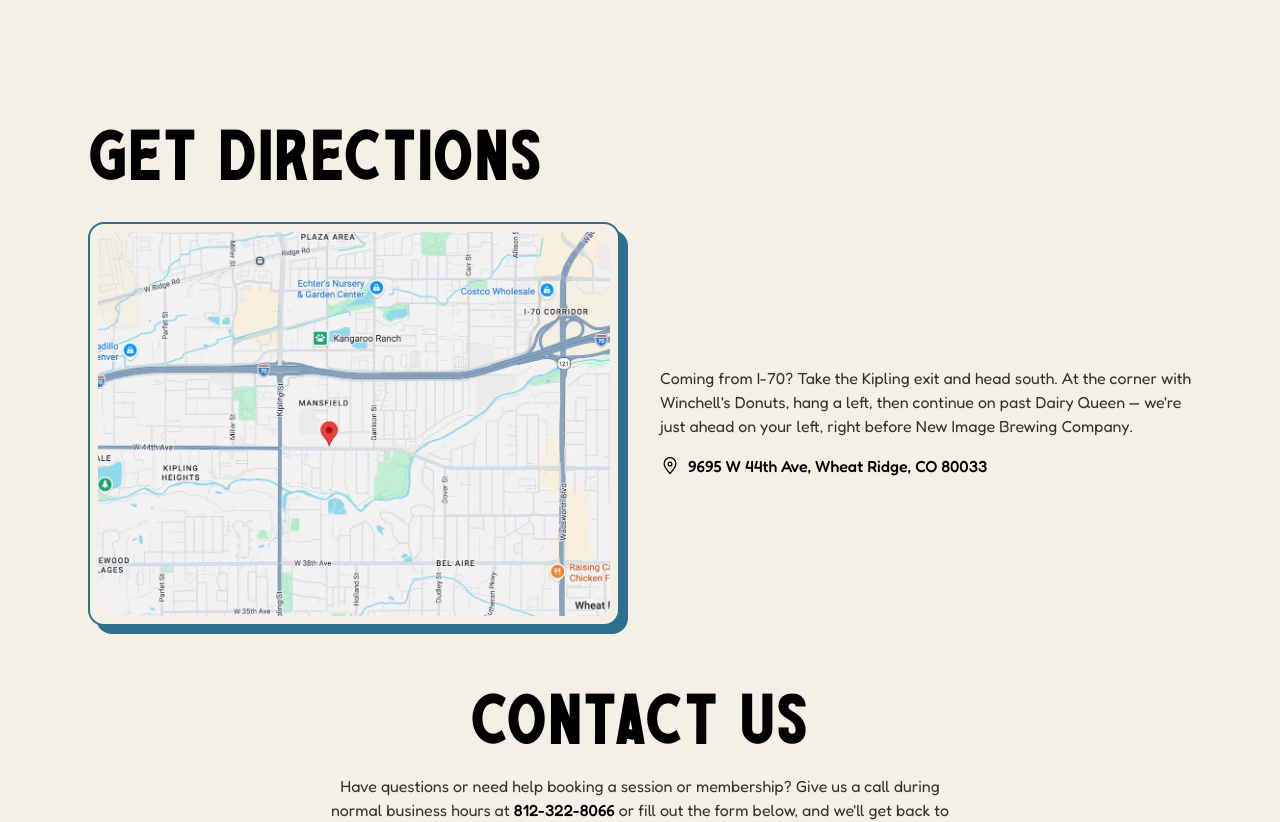
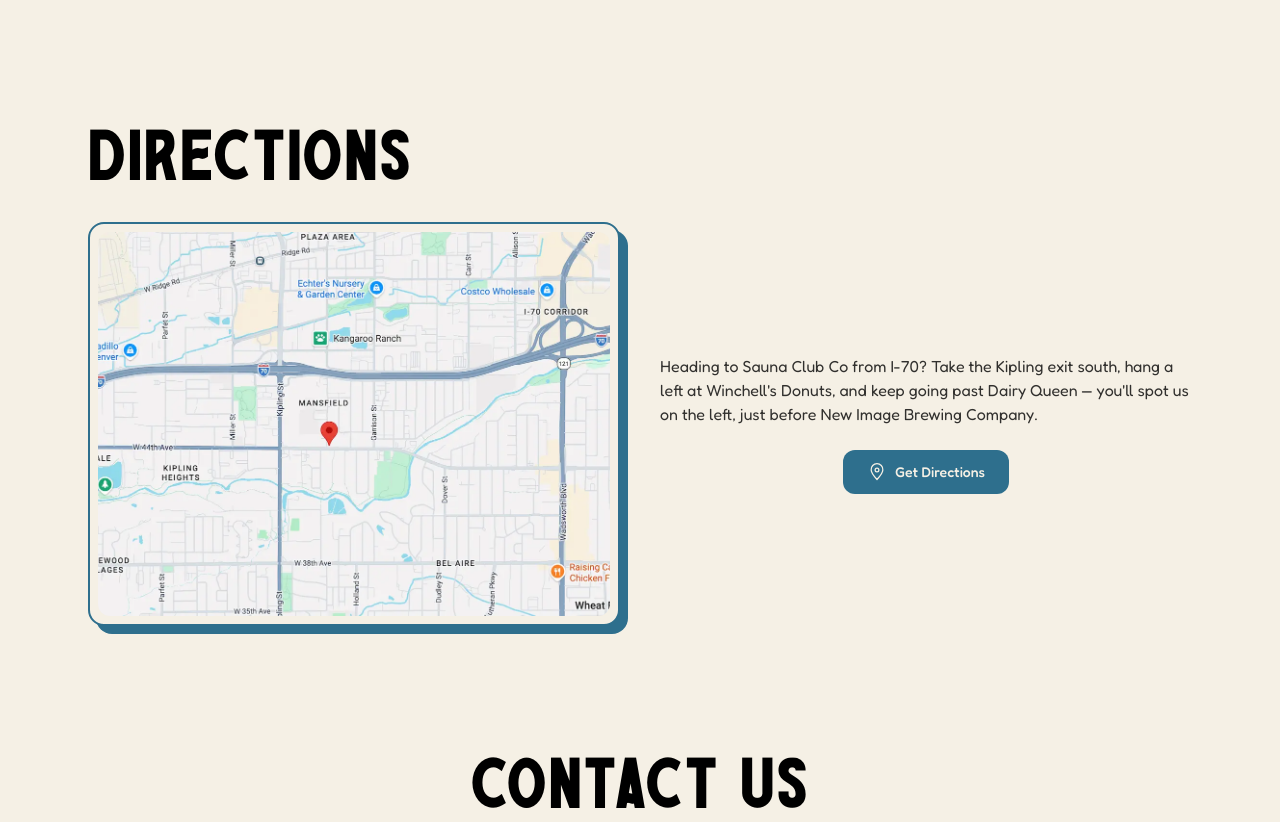
Before and after one commit to brogers111/sauna-club-co, a Next.js app: page /about in a window 1280 px wide. Shown: the part 1025-1847 px from the top of the page. Built offline with nearby package versions, Linux system fonts and the light colour scheme; no server answers.

Commit message:
Final tweaks

```diff
--- a/app/about/page.tsx
+++ b/app/about/page.tsx
@@ -3,6 +3,7 @@
 import { Header } from "@/components/layout/Header";
 import { Footer } from "@/components/layout/Footer";
 import { FitText } from "@/components/home/FitText";
+import { SectionHeading } from "@/components/ui/SectionHeading";
 import { ContactForm } from "@/components/about/ContactForm";
 import { JsonLd } from "@/components/seo/JsonLd";
 import { getLocationBySlug } from "@/lib/data/locations";
@@ -63,8 +64,8 @@
         <section className="mx-auto max-w-6xl px-6 py-16">
           <div className="grid grid-cols-1 gap-10 md:grid-cols-2 md:items-center">
             <div>
-              <h2 className="font-display text-5xl uppercase tracking-wide text-black md:text-7xl">Our Story</h2>
-              <div className="mt-4 flex flex-col gap-4 text-black/80">
+              <h2 className="text-center font-display text-5xl uppercase tracking-wide text-black md:text-left md:text-7xl">Our Story</h2>
+              <div className="mt-4 flex flex-col gap-4 text-center text-black/80 md:text-left">
                 <p>
                   Sauna Club Co started with a simple idea: recovery shouldn&apos;t be a solo chore squeezed in
                   before or after the gym — it should be something people actually look forward to. What began as a
@@ -92,7 +93,7 @@
         </section>
 
         <section className="mx-auto max-w-6xl px-6 py-16">
-          <h2 className="font-display text-5xl uppercase tracking-wide text-black md:text-7xl">Get Directions</h2>
+          <SectionHeading as="h2" className="text-center md:text-left">Directions</SectionHeading>
 
           <div className="mt-6 grid grid-cols-1 gap-10 md:grid-cols-2 md:items-center">
             <a
@@ -103,8 +104,8 @@
             >
               <div className="relative aspect-4/3 w-full overflow-hidden rounded-xl">
                 <Image
-                  src="/images/map.webp"
-                  alt="Map showing the Sauna Club Co Wheat Ridge, CO location"
+                  src={location?.mapImage.src ?? "/images/map.webp"}
+                  alt={location?.mapImage.alt ?? "Map showing the Sauna Club Co Wheat Ridge, CO location"}
                   fill
                   sizes="(min-width: 768px) 50vw, 100vw"
                   className="object-cover"
@@ -113,17 +114,14 @@
             </a>
 
             <div>
-              <p className="font-sans text-black/80">
-                Coming from I-70? Take the Kipling exit and head south. At the corner with Winchell&apos;s Donuts,
-                hang a left, then continue on past Dairy Queen — we&apos;re just ahead on your left, right before
-                New Image Brewing Company.
-              </p>
+              <p className="text-center font-sans text-black/80 md:text-left">{location?.drivingDirections}</p>
 
+              <div className="mt-6 flex justify-center">
                 <a
                   href={mapsHref}
                   target="_blank"
                   rel="noopener noreferrer"
-                className="mt-4 inline-flex items-center gap-2 text-black transition-colors hover:text-orange"
+                  className="inline-flex items-center gap-2 rounded-xl bg-blue px-6 py-3 text-sm font-medium text-tan-light transition hover:opacity-80"
                 >
                   <svg viewBox="0 0 24 24" fill="none" stroke="currentColor" strokeWidth={1.5} aria-hidden="true" className="h-5 w-5 shrink-0">
                     <path
@@ -133,13 +131,14 @@
                     />
                     <circle cx="12" cy="9.5" r="2.25" />
                   </svg>
-                <span className="font-sans font-medium">{address}</span>
+                  Get Directions
                 </a>
+              </div>
             </div>
           </div>
         </section>
 
-        <section className="mx-auto max-w-2xl px-6 pb-20">
+        <section className="mx-auto max-w-2xl px-6 pt-16 pb-20">
           <h2 className="text-center font-display text-5xl uppercase tracking-wide text-black md:text-7xl">Contact Us</h2>
           <ContactForm phone={location?.phone} />
         </section>
--- a/app/locations/[slug]/page.tsx
+++ b/app/locations/[slug]/page.tsx
@@ -315,7 +315,7 @@
           </div>
         </section>
 
-        <div className="relative aspect-16/6 w-full overflow-hidden">
+        <div className="relative aspect-4/3 w-full overflow-hidden md:aspect-16/6">
           <Image src={location.midPageImage.src} alt={location.midPageImage.alt} fill sizes="100vw" className="object-cover" />
         </div>
 
@@ -387,7 +387,7 @@
                   href={mapsHref}
                   target="_blank"
                   rel="noopener noreferrer"
-                  className="inline-flex items-center gap-2 rounded-xl bg-orange px-6 py-3 text-sm font-medium text-tan-light transition hover:opacity-80"
+                  className="inline-flex items-center gap-2 rounded-xl bg-blue px-6 py-3 text-sm font-medium text-tan-light transition hover:opacity-80"
                 >
                   <svg viewBox="0 0 24 24" fill="none" stroke="currentColor" strokeWidth={1.5} aria-hidden="true" className="h-5 w-5 shrink-0">
                     <path
```
Lines whose indentation alone changed are shown as unchanged.
